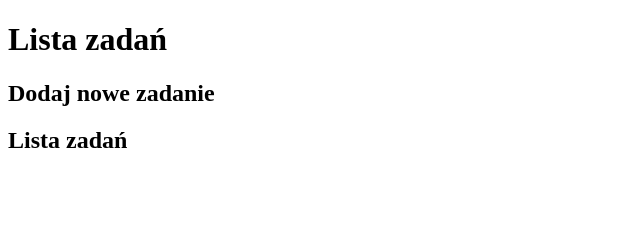
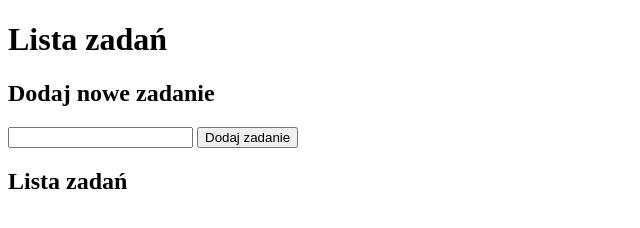
Before and after one commit to Wojciech9142/newToDoList, a plain HTML site: page index.html in a window 1280 px wide. Shown: the whole page, without its empty margins (0-640 px from the left). Drawn offline with Linux system fonts and the light colour scheme.

Commit message:
added for to index

```diff
--- a/index.html
+++ b/index.html
@@ -18,7 +18,10 @@
                 <h2>Dodaj nowe zadanie</h2>
             </header>
             <div class="section__content">
-
+                <form class="form">
+                    <input class="form__inputElement">
+                    <button class="form__buttonElement">Dodaj zadanie</button>
+                </form>
             </div>
         </section>
 
```
